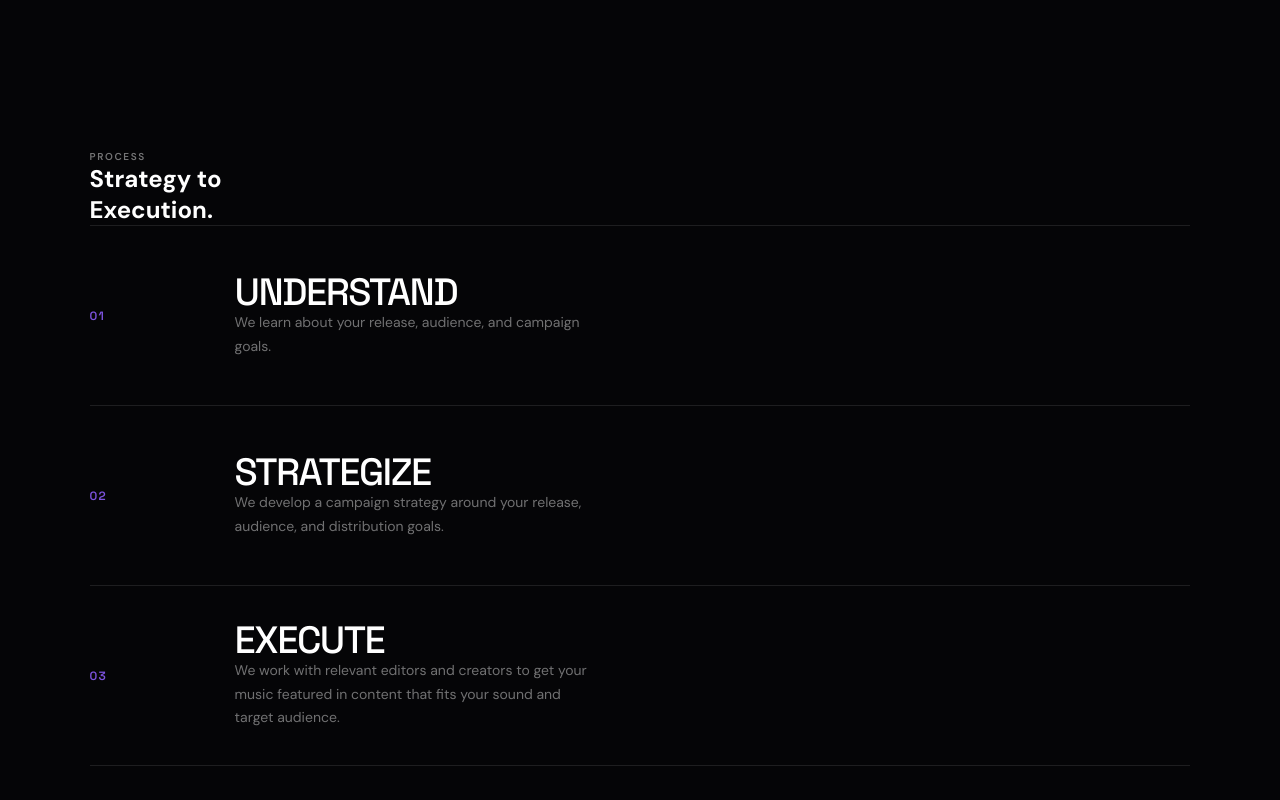
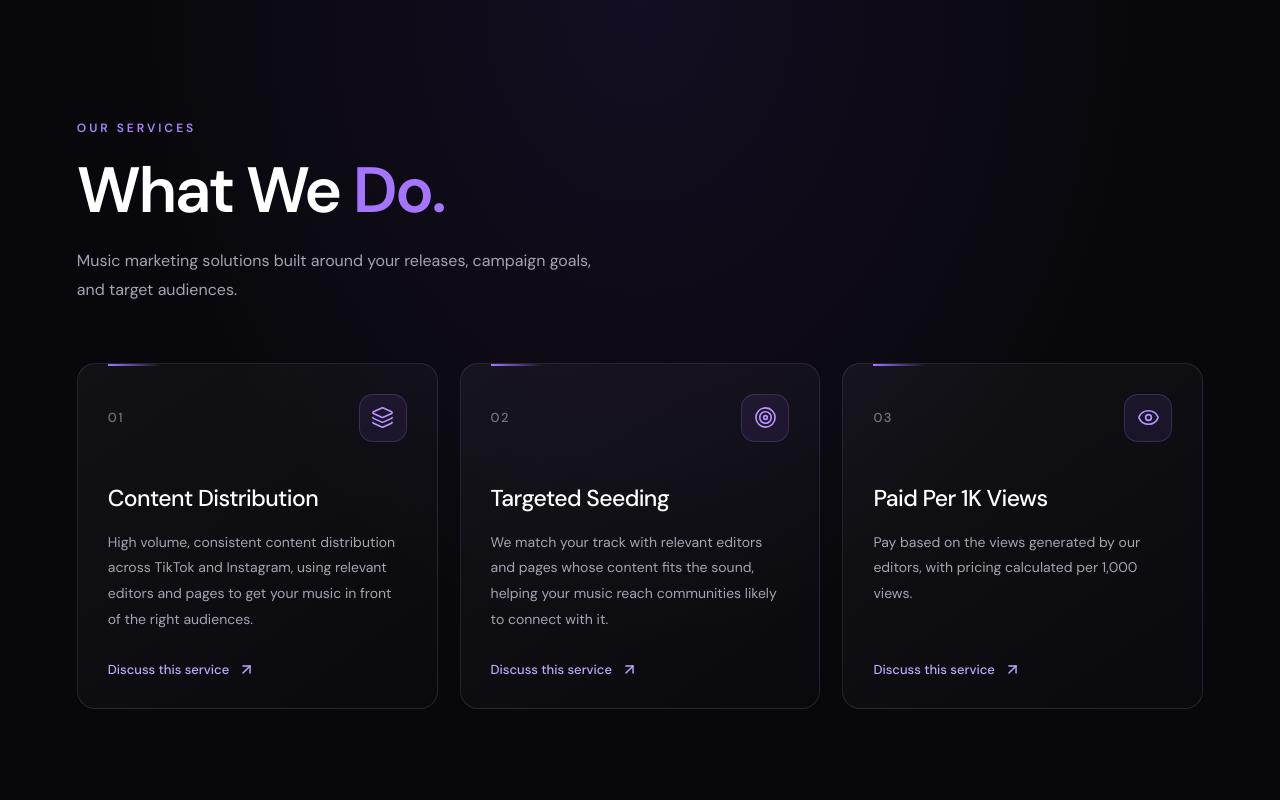
Before and after one commit to rushisav10-web/7arcmedia-portfolio, a React (Vite) app: page / in a window 1280 px wide. Shown: the part 800-1600 px from the top of the page. Built offline with nearby package versions, Linux system fonts and the light colour scheme.

Commit message:
Add What We Do services section

```diff
--- a/src/App.jsx
+++ b/src/App.jsx
@@ -1,7 +1,14 @@
 
 import { useState } from "react";
 import { motion, AnimatePresence } from "framer-motion";
-import { ArrowUpRight, Menu, X } from "lucide-react";
+import {
+  ArrowUpRight,
+  Menu,
+  X,
+  Layers,
+  Target,
+  Eye,
+} from "lucide-react";
 
 import "./App.css";
 import "./Navbar.css";
@@ -33,9 +40,32 @@ function App() {
     },
   };
 
+  const services = [
+    {
+      number: "01",
+      title: "Content Distribution",
+      description:
+        "High volume, consistent content distribution across TikTok and Instagram, using relevant editors and pages to get your music in front of the right audiences.",
+      icon: Layers,
+    },
+    {
+      number: "02",
+      title: "Targeted Seeding",
+      description:
+        "We match your track with relevant editors and pages whose content fits the sound, helping your music reach communities likely to connect with it.",
+      icon: Target,
+    },
+    {
+      number: "03",
+      title: "Paid Per 1K Views",
+      description:
+        "Pay based on the views generated by our editors, with pricing calculated per 1,000 views.",
+      icon: Eye,
+    },
+  ];
+
   return (
     <div className="site">
-      {/* NAVIGATION */}
       <nav className="navbar">
         <a href="#home" className="nav-logo">
           7arc<span>media</span>
@@ -43,6 +73,7 @@ function App() {
 
         <div className="nav-links">
           <a href="#home">Home</a>
+          <a href="#what-we-do">What We Do</a>
           <a href="#process">Process</a>
           <a href="#why-work-with-us">Why Work With Us</a>
           <a href="#contact">Contact</a>
@@ -70,11 +101,15 @@ function App() {
               animate={{ opacity: 1, height: "auto" }}
               exit={{ opacity: 0, height: 0 }}
             >
+              <a href="#home" onClick={() => setMenuOpen(false)}>
+                Home
+              </a>
+
               <a
-                href="#home"
+                href="#what-we-do"
                 onClick={() => setMenuOpen(false)}
               >
-                Home
+                What We Do
               </a>
 
               <a
@@ -110,7 +145,6 @@ function App() {
         </AnimatePresence>
       </nav>
 
-      {/* HERO */}
       <section id="home" className="hero">
         <div className="hero-content">
           <motion.div
@@ -124,10 +158,7 @@ function App() {
               },
             }}
           >
-            <motion.div
-              className="hero-eyebrow"
-              variants={reveal}
-            >
+            <motion.div className="hero-eyebrow" variants={reveal}>
               TikTok Music Marketing
             </motion.div>
 
@@ -164,7 +195,6 @@ function App() {
           </motion.div>
         </div>
 
-        {/* WORLD ANIMATION */}
         <div className="hero-visual">
           <div className="hero-orbit" />
           <div className="hero-orbit-two" />
@@ -187,7 +217,70 @@ function App() {
         </div>
       </section>
 
-      {/* PROCESS */}
+      <section id="what-we-do" className="what-we-do-section">
+        <div className="what-we-do-inner">
+          <motion.div
+            className="what-we-do-heading"
+            initial="hidden"
+            whileInView="visible"
+            viewport={{ once: true, amount: 0.2 }}
+            variants={reveal}
+          >
+            <div className="section-label">Our Services</div>
+
+            <h2>
+              What We <span>Do.</span>
+            </h2>
+
+            <p>
+              Music marketing solutions built around your releases,
+              campaign goals, and target audiences.
+            </p>
+          </motion.div>
+
+          <div className="services-grid">
+            {services.map((service, index) => {
+              const ServiceIcon = service.icon;
+
+              return (
+                <motion.article
+                  className="service-card"
+                  key={service.number}
+                  initial="hidden"
+                  whileInView="visible"
+                  viewport={{ once: true, amount: 0.15 }}
+                  variants={reveal}
+                  transition={{ delay: index * 0.12 }}
+                >
+                  <div className="service-card-top">
+                    <span className="service-number">
+                      {service.number}
+                    </span>
+
+                    <div className="service-icon">
+                      <ServiceIcon size={23} strokeWidth={1.7} />
+                    </div>
+                  </div>
+
+                  <h3>{service.title}</h3>
+
+                  <p>{service.description}</p>
+
+                  <a
+                    href="#contact"
+                    className="service-link"
+                    aria-label={`Enquire about ${service.title}`}
+                  >
+                    Discuss this service
+                    <ArrowUpRight size={17} />
+                  </a>
+                </motion.article>
+              );
+            })}
+          </div>
+        </div>
+      </section>
+
       <section id="process" className="process-section">
         <div className="process-inner">
           <motion.div
@@ -207,7 +300,6 @@ function App() {
           </motion.div>
 
           <div className="process-list">
-            {/* STEP 01 */}
             <motion.div
               className="process-item"
               initial="hidden"
@@ -226,7 +318,6 @@ function App() {
               </div>
             </motion.div>
 
-            {/* STEP 02 */}
             <motion.div
               className="process-item"
               initial="hidden"
@@ -245,7 +336,6 @@ function App() {
               </div>
             </motion.div>
 
-            {/* STEP 03 */}
             <motion.div
               className="process-item"
               initial="hidden"
@@ -265,7 +355,6 @@ function App() {
               </div>
             </motion.div>
 
-            {/* STEP 04 */}
             <motion.div
               className="process-item"
               initial="hidden"
@@ -287,10 +376,8 @@ function App() {
         </div>
       </section>
 
-      {/* WHY WORK WITH US */}
       <WhyWorkWithUs />
 
-      {/* CONTACT / FOOTER */}
       <footer id="contact" className="footer-section">
         <div className="footer-inner">
           <motion.div
--- a/src/WhatWeDo.css
+++ b/src/WhatWeDo.css
@@ -1,158 +1,262 @@
-.what-section {
+
+.what-we-do-section {
   position: relative;
-  padding: 150px 7vw;
-  background: #050507;
+  width: 100%;
+  padding: 120px 6%;
   overflow: hidden;
+  background:
+    radial-gradient(
+      ellipse at 50% 0%,
+      rgba(113, 54, 190, 0.12),
+      transparent 55%
+    ),
+    #08080c;
+  color: #ffffff;
 }
 
-.what-inner {
-  max-width: 1400px;
+.what-we-do-inner {
+  width: 100%;
+  max-width: 1240px;
   margin: 0 auto;
 }
 
-.what-top {
-  display: grid;
-  grid-template-columns: 0.7fr 1.3fr;
-  gap: 80px;
-  align-items: start;
+.what-we-do-heading {
+  max-width: 650px;
+  margin-bottom: 58px;
 }
 
-.what-heading {
-  position: sticky;
-  top: 120px;
+.what-we-do-heading .section-label {
+  margin-bottom: 20px;
+  color: #ad83ff;
+  font-size: 12px;
+  font-weight: 600;
+  letter-spacing: 3px;
+  text-transform: uppercase;
 }
 
-.what-heading h2 {
-  margin-top: 22px;
-  max-width: 500px;
-  font-family: "Space Grotesk", sans-serif;
-  font-size: clamp(48px, 6vw, 82px);
-  line-height: 0.96;
-  letter-spacing: -0.055em;
+.what-we-do-heading h2 {
+  margin: 0;
+  color: #ffffff;
+  font-size: clamp(42px, 5vw, 68px);
   font-weight: 600;
+  letter-spacing: -2.5px;
+  line-height: 1.08;
 }
 
-.what-copy {
-  padding-top: 12px;
+.what-we-do-heading h2 span {
+  color: #a675ff;
 }
 
-.what-copy > p {
-  max-width: 720px;
-  font-size: clamp(22px, 2.4vw, 34px);
-  line-height: 1.35;
-  letter-spacing: -0.025em;
-  color: rgba(255, 255, 255, 0.78);
+.what-we-do-heading > p {
+  max-width: 520px;
+  margin: 22px 0 0;
+  color: #a6a3b2;
+  font-size: 16px;
+  line-height: 1.8;
 }
 
-.what-copy > p strong {
-  color: #ffffff;
-  font-weight: 500;
+.services-grid {
+  display: grid;
+  grid-template-columns: repeat(3, minmax(0, 1fr));
+  gap: 22px;
+  align-items: stretch;
 }
 
-.what-line {
-  width: 100%;
-  height: 1px;
-  margin-top: 70px;
-  background: rgba(255, 255, 255, 0.09);
+.service-card {
+  position: relative;
+  display: flex;
+  flex-direction: column;
+  min-height: 330px;
+  padding: 30px;
+  overflow: hidden;
+  border: 1px solid rgba(180, 145, 255, 0.15);
+  border-radius: 18px;
+  background:
+    linear-gradient(
+      145deg,
+      rgba(255, 255, 255, 0.045),
+      rgba(255, 255, 255, 0.012)
+    );
+  transition:
+    transform 0.35s ease,
+    border-color 0.35s ease,
+    background 0.35s ease,
+    box-shadow 0.35s ease;
 }
 
-.what-bottom {
-  display: grid;
-  grid-template-columns: repeat(3, 1fr);
-  gap: 1px;
-  margin-top: 1px;
-  background: rgba(255, 255, 255, 0.08);
+.service-card::before {
+  position: absolute;
+  top: 0;
+  left: 30px;
+  width: 52px;
+  height: 2px;
+  background: linear-gradient(90deg, #a675ff, transparent);
+  content: "";
 }
 
-.what-item {
-  min-height: 190px;
-  padding: 32px;
-  background: #050507;
-  transition:
-    background 0.35s ease,
-    transform 0.35s ease;
+.service-card:hover {
+  transform: translateY(-7px);
+  border-color: rgba(166, 117, 255, 0.48);
+  background:
+    linear-gradient(
+      145deg,
+      rgba(139, 92, 246, 0.1),
+      rgba(255, 255, 255, 0.018)
+    );
+  box-shadow: 0 20px 55px rgba(0, 0, 0, 0.22);
 }
 
-.what-item:hover {
-  background: #09090d;
-  transform: translateY(-4px);
+.service-card-top {
+  display: flex;
+  align-items: center;
+  justify-content: space-between;
+  margin-bottom: 42px;
 }
 
-.what-item-number {
-  display: block;
-  margin-bottom: 55px;
-  font-family: "Space Grotesk", sans-serif;
-  font-size: 10px;
-  font-weight: 600;
-  letter-spacing: 0.12em;
-  color: rgba(139, 92, 246, 0.9);
+.service-number {
+  color: #777282;
+  font-size: 13px;
+  font-weight: 500;
+  letter-spacing: 1.5px;
 }
 
-.what-item h3 {
-  font-family: "Space Grotesk", sans-serif;
-  font-size: 20px;
-  font-weight: 500;
-  letter-spacing: -0.025em;
+.service-icon {
+  display: flex;
+  width: 48px;
+  height: 48px;
+  align-items: center;
+  justify-content: center;
+  border: 1px solid rgba(166, 117, 255, 0.22);
+  border-radius: 14px;
+  background: rgba(139, 92, 246, 0.1);
+  color: #b995ff;
+  transition:
+    background 0.3s ease,
+    transform 0.3s ease;
 }
 
-.what-item p {
-  max-width: 280px;
-  margin-top: 10px;
-  font-size: 13px;
-  line-height: 1.65;
-  color: rgba(255, 255, 255, 0.42);
+.service-card:hover .service-icon {
+  transform: scale(1.06);
+  background: rgba(139, 92, 246, 0.2);
 }
 
-@media (max-width: 900px) {
-  .what-section {
-    padding: 120px 6vw;
+.service-card h3 {
+  margin: 0 0 16px;
+  color: #ffffff;
+  font-size: 23px;
+  font-weight: 500;
+  letter-spacing: -0.6px;
+  line-height: 1.3;
+}
+
+.service-card > p {
+  margin: 0 0 28px;
+  color: #a6a3b2;
+  font-size: 14px;
+  line-height: 1.85;
+}
+
+.service-link {
+  display: inline-flex;
+  width: fit-content;
+  align-items: center;
+  gap: 9px;
+  margin-top: auto;
+  color: #c4a6ff;
+  font-size: 13px;
+  font-weight: 500;
+  text-decoration: none;
+  transition:
+    color 0.25s ease,
+    gap 0.25s ease;
+}
+
+.service-link:hover {
+  gap: 13px;
+  color: #ffffff;
+}
+
+.service-link svg {
+  flex-shrink: 0;
+}
+
+@media (max-width: 1000px) {
+  .what-we-do-section {
+    padding: 100px 5%;
   }
 
-  .what-top {
-    grid-template-columns: 1fr;
-    gap: 45px;
+  .services-grid {
+    gap: 16px;
   }
 
-  .what-heading {
-    position: static;
+  .service-card {
+    min-height: 350px;
+    padding: 24px;
   }
 
-  .what-heading h2 {
-    max-width: 600px;
+  .service-card h3 {
+    font-size: 20px;
   }
 
-  .what-copy {
-    padding-top: 0;
+  .service-card-top {
+    margin-bottom: 34px;
   }
 }
 
-@media (max-width: 650px) {
-  .what-section {
-    padding: 95px 5vw;
+@media (max-width: 760px) {
+  .what-we-do-section {
+    padding: 82px 6%;
   }
 
-  .what-heading h2 {
-    font-size: clamp(45px, 12vw, 65px);
+  .what-we-do-heading {
+    margin-bottom: 38px;
   }
 
-  .what-copy > p {
-    font-size: 20px;
+  .what-we-do-heading h2 {
+    font-size: clamp(40px, 10vw, 54px);
+    letter-spacing: -1.8px;
   }
 
-  .what-line {
-    margin-top: 50px;
+  .what-we-do-heading > p {
+    margin-top: 17px;
+    font-size: 14px;
+    line-height: 1.8;
   }
 
-  .what-bottom {
+  .services-grid {
     grid-template-columns: 1fr;
+    gap: 16px;
   }
 
-  .what-item {
+  .service-card {
     min-height: auto;
     padding: 26px;
+    border-radius: 16px;
   }
 
-  .what-item-number {
-    margin-bottom: 35px;
+  .service-card-top {
+    margin-bottom: 28px;
+  }
+
+  .service-card h3 {
+    font-size: 22px;
+  }
+
+  .service-card > p {
+    margin-bottom: 26px;
+    font-size: 14px;
   }
 }
+
+@media (prefers-reduced-motion: reduce) {
+  .service-card,
+  .service-icon,
+  .service-link {
+    transition: none;
+  }
+
+  .service-card:hover,
+  .service-card:hover .service-icon {
+    transform: none;
+  }
+}
```
